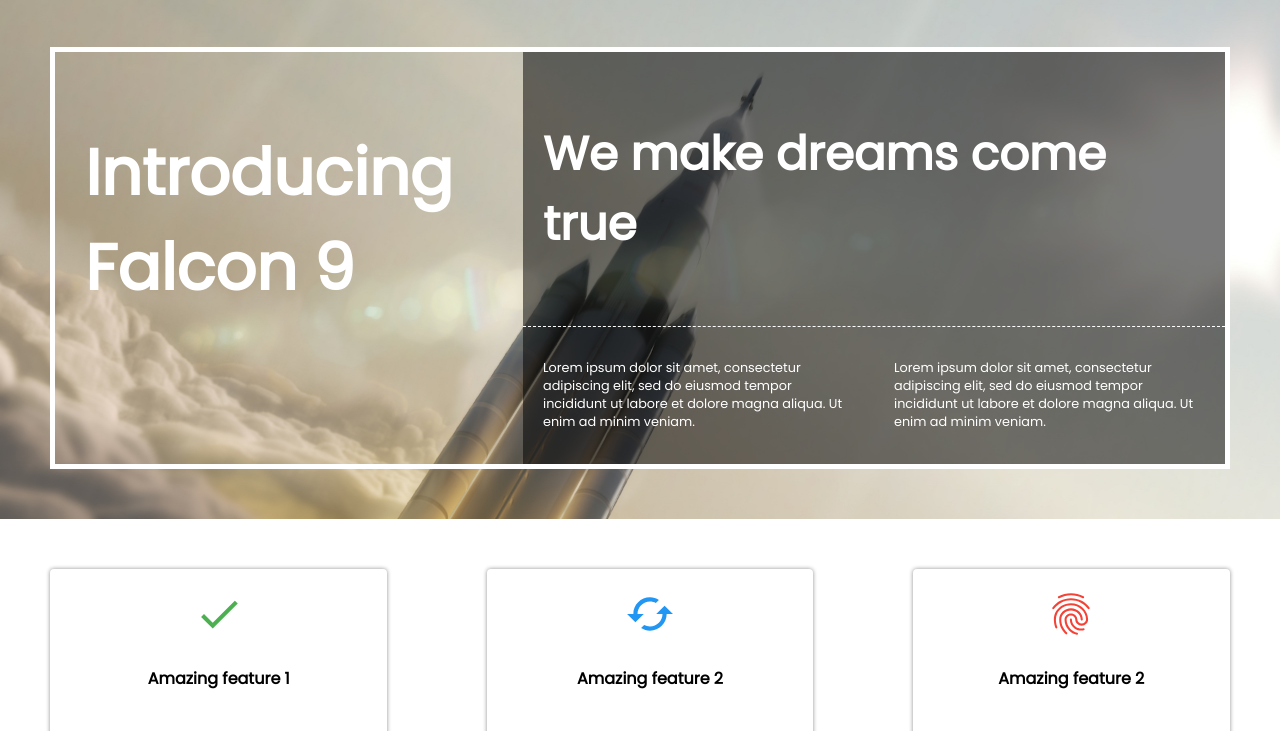
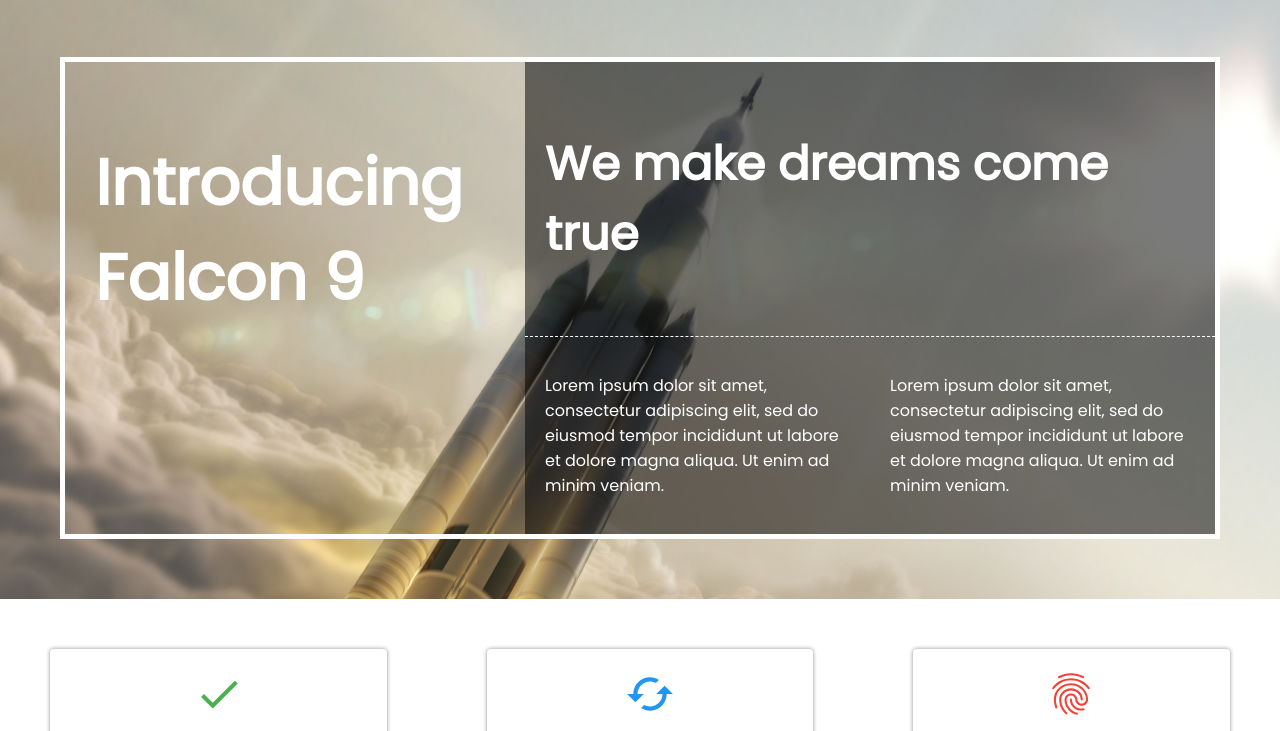
Before and after one commit to tiagomota79/html-css-project, a plain HTML site: page index.html in a window 1280 px wide. Shown: the part 60-791 px from the top of the page. Drawn offline with Linux system fonts and the light colour scheme.

Commit message:
project_update_final

```diff
--- a/style.css
+++ b/style.css
@@ -77,7 +77,7 @@ body {
     "title title"
     "slogan slogan"
     "p1 p2";
-    margin: 50px;
+    margin: 60px;
     border: solid #ffffff 5px;
     color: #ffffff;
 }
@@ -343,6 +343,14 @@ button {
 
 .sloganbox {
     font-size: 2rem;
+}
+
+.p1box {
+    font-size: 1rem;
+}
+
+.p2box {
+    font-size: 1rem;
 }
 
 .features {
```
